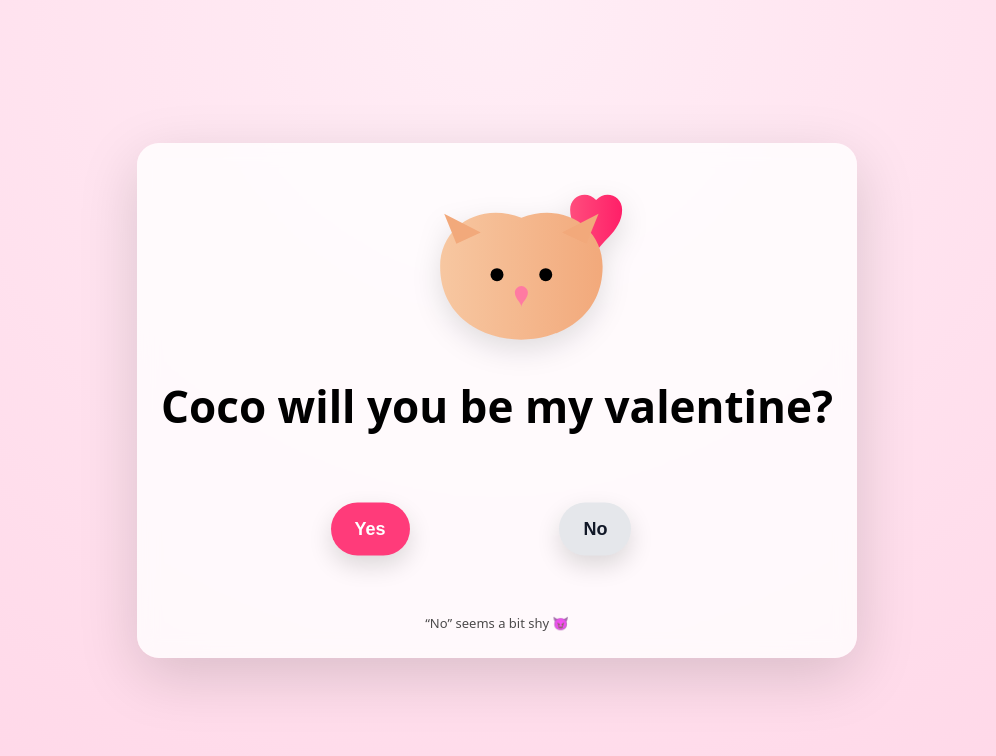
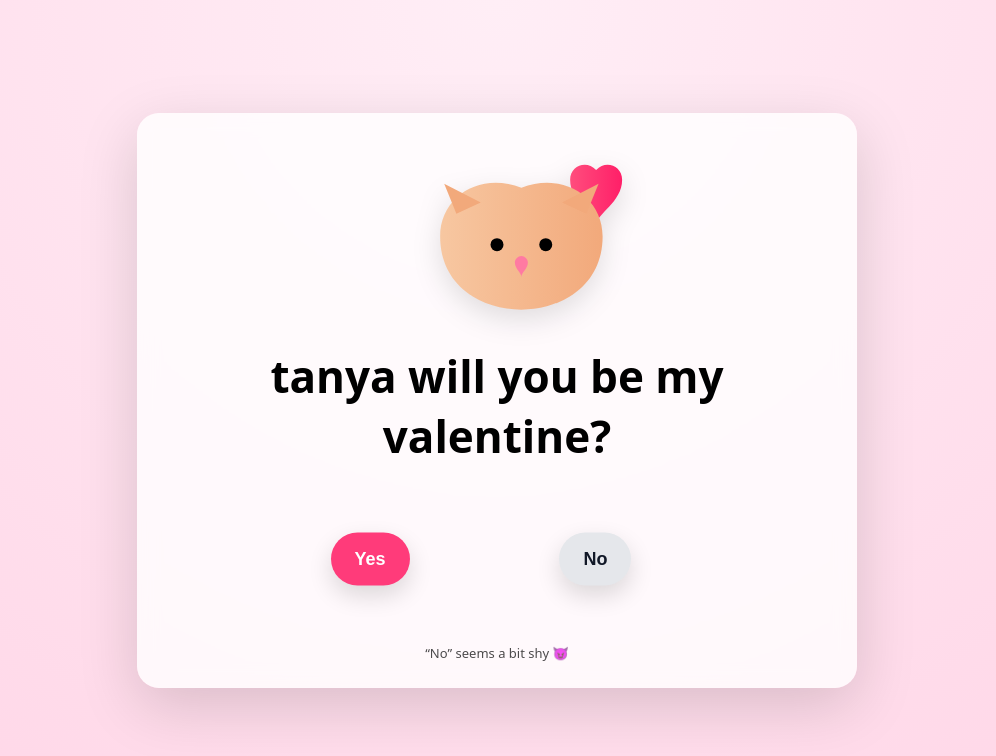
Before and after one commit to professor1996/text, a plain HTML site: page index.html in a window 1280 px wide. Shown: the whole page, without its empty margins (143-1139 px from the left). Drawn offline with nearby package versions, Linux system fonts and the light colour scheme.

Commit message:
Update Valentine's message and button interactions

```diff
--- a/index.html
+++ b/index.html
@@ -171,7 +171,7 @@
             fill="#ff7aa2"/>
     </svg>
 
-    <h1>Coco will you be my valentine?</h1>
+    <h1>tanya will you be my valentine?</h1>
 
     <section class="button-zone" id="zone">
       <button id="yesBtn">Yes</button>
```
